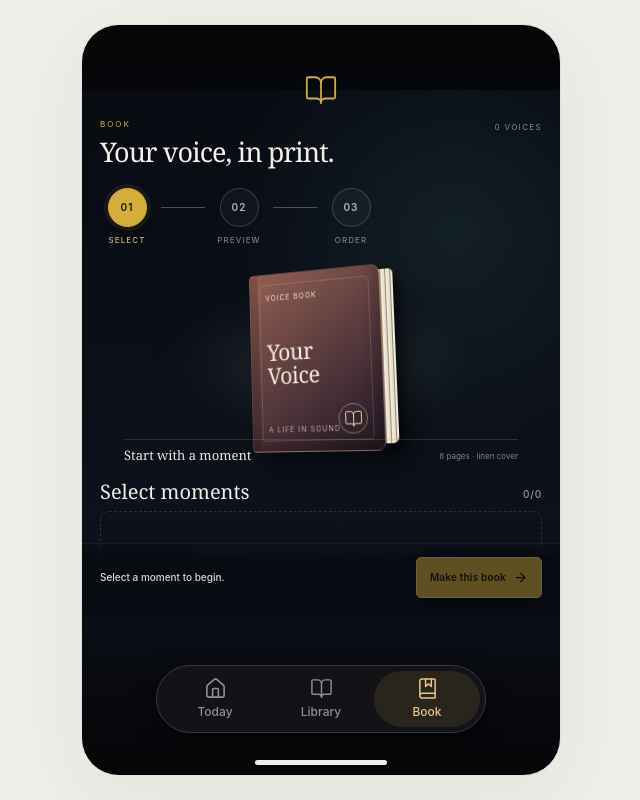
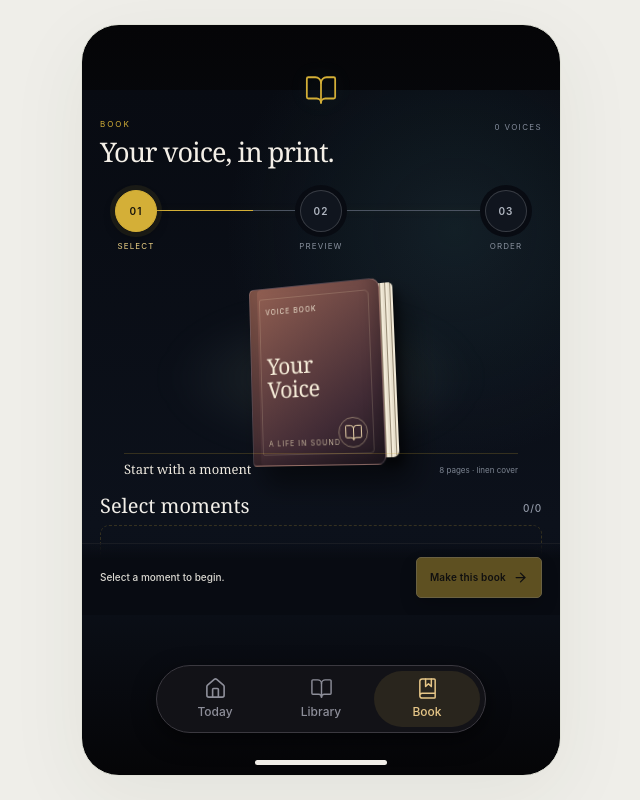
Before and after one commit to quiteqiang/lifebook, a React (Vite) app: page / in a window 1280 px wide. Both pictures are taken after a click on the button "Book". Shown: the whole page, without its empty margins (319-959 px from the left). Built offline with nearby package versions, Linux system fonts and the light colour scheme.

Commit message:
Redesign Book progress rail

```diff
--- a/styles.css
+++ b/styles.css
@@ -434,14 +434,15 @@ button:focus-visible {outline:2px solid #557862; outline-offset:5px;}
 .book-builder-header h1 { margin:8px 0 0; color:#f4efe7; font:500 27px/1.04 Georgia,serif; letter-spacing:-.035em; }
 .book-builder-header p { max-width:210px; margin:8px 0 0; color:#949ba8; font-size:10px; line-height:1.45; }
 .book-builder-voice-count { align-self:flex-start; padding-top:3px; color:#848c9b; font-size:8px; letter-spacing:.17em; white-space:nowrap; }
-.book-builder-steps { display:flex; align-items:flex-start; gap:7px; margin:22px 0 0; color:#88909d; font-size:9px; letter-spacing:.12em; }
-.book-builder-steps span { display:flex; min-width:54px; flex-direction:column; align-items:center; gap:7px; padding:0; border:0; border-radius:0; background:transparent; box-shadow:none; white-space:nowrap; }
-.book-builder-steps b { display:grid; place-items:center; width:39px; height:39px; border:1px solid #ffffff2b; border-radius:50%; color:#b0b6c0; background:#ffffff08; font-size:10px; font-weight:600; }
+.book-builder-steps { position:relative; display:flex; align-items:flex-start; justify-content:space-between; gap:0; margin:24px 0 11px; padding:0 7px; color:#88909d; font-size:9px; letter-spacing:.12em; }
+.book-builder-steps::before { content:""; position:absolute; z-index:0; top:20px; left:41px; right:41px; height:1px; background:linear-gradient(90deg,#d4af37 0%,#d4af37 31%,#4b5361 31%,#4b5361 100%); box-shadow:0 0 8px #d4af3724; }
+.book-builder-steps span { position:relative; z-index:1; display:flex; min-width:58px; flex-direction:column; align-items:center; gap:8px; padding:0; border:0; border-radius:0; background:transparent; box-shadow:none; white-space:nowrap; }
+.book-builder-steps b { display:grid; place-items:center; width:42px; height:42px; border:1px solid #ffffff2b; border-radius:50%; color:#b0b6c0; background:#10151e; font-size:10px; font-weight:600; box-shadow:0 0 0 5px #080b12; }
 .book-builder-steps em { color:#88909d; font-size:8px; font-style:normal; letter-spacing:.14em; }
 .book-builder-steps .is-current { border:0; color:#f0d487; background:transparent; box-shadow:none; }
-.book-builder-steps .is-current b { border-color:#d4af37; color:#18140b; background:#d4af37; box-shadow:0 0 0 4px #d4af3717,0 5px 12px #0005; }
+.book-builder-steps .is-current b { border-color:#d4af37; color:#18140b; background:#d4af37; box-shadow:0 0 0 5px #d4af3717,0 5px 12px #0005; }
 .book-builder-steps .is-current em { color:#f0d487; }
-.book-builder-steps i { flex:1; width:auto; max-width:44px; height:1px; margin-top:19px; background:#4a515e; }
+.book-builder-steps i { display:none; }
 .book-builder-preview { display:flex; min-height:220px; align-items:center; justify-content:center; margin:3px -8px 4px; }
 .book-builder-preview-haze { position:absolute; left:14%; right:14%; top:18%; height:68%; border-radius:50%; background:radial-gradient(ellipse,rgba(184,217,197,.13),transparent 67%); filter:blur(16px); }
 .book-builder-book { position:relative; width:152px; height:183px; transform:perspective(680px) rotateX(4deg) rotateY(-18deg) rotateZ(-2deg); transform-style:preserve-3d; filter:drop-shadow(12px 19px 14px rgba(0,0,0,.48)); transition:transform .5s cubic-bezier(.16,1,.3,1); }
```
